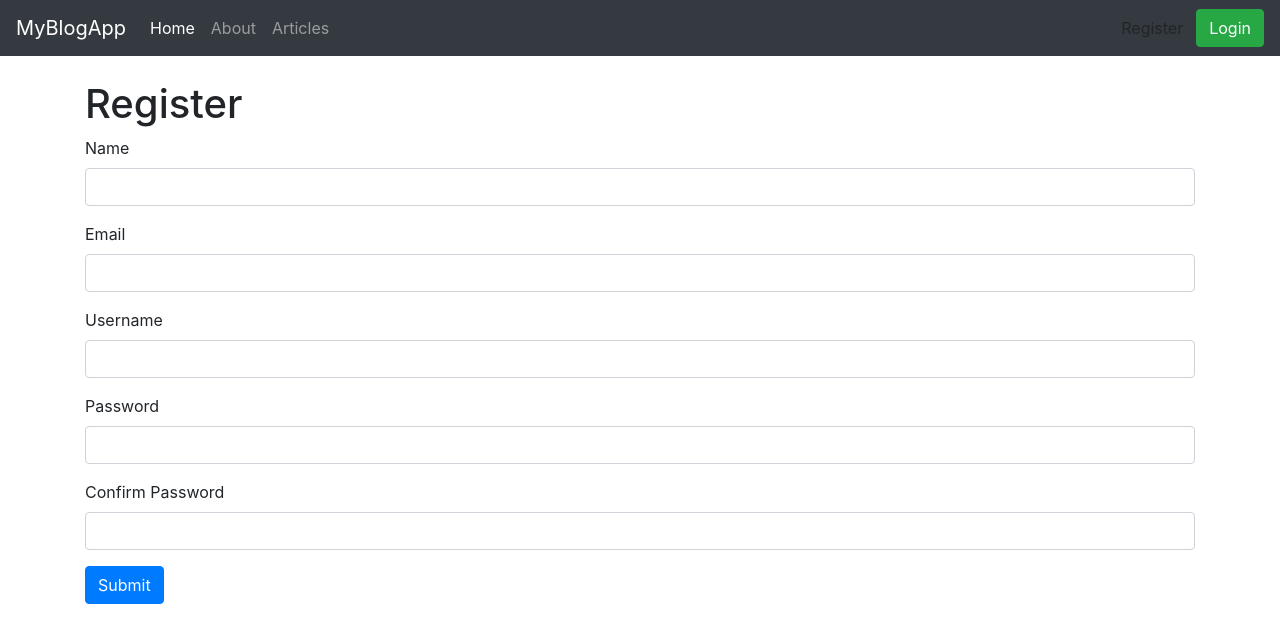
After one commit to BokhodirUrinboev/FlaskSimpleBlogApp, a Flask app: page /register in a window 1280 px wide. The commit adds this page. Shown: the top 643 px of the page. Run offline with Flask 2, Linux system fonts and the light colour scheme; some libraries are stand-ins or nearby versions.

Commit message:
now everything is working

```diff
--- a/app.py
+++ b/app.py
@@ -1,7 +1,21 @@
-from flask import Flask, render_template
+from flask import Flask, render_template, flash, redirect, url_for, session, request, logging
 from data import Articles
+from flask_mysqldb import MySQL
+from wtforms import Form, StringField, TextAreaField, PasswordField, validators
+from passlib.hash import sha256_crypt
+from functools import wraps
 app = Flask(__name__)
-Articles = Articles()
+# Articles = Articles()
+
+# Config MySQL
+app.config['SECRET_KEY'] = "ajsjdioasjodjff322665"
+app.config['MYSQL_HOST'] = 'localhost'
+app.config['MYSQL_USER'] = 'root'
+app.config['MYSQL_PASSWORD'] = ''
+app.config['MYSQL_DB'] = 'flaskblogapp'
+app.config['MYSQL_CURSORCLASS'] = 'DictCursor'
+# init MYSQL
+mysql = MySQL(app)
 
 
 @app.route('/')
@@ -13,16 +27,251 @@ def home():
 def about():
     return render_template('about.html')
 
-
 @app.route('/articles')
 def articles():
-    return render_template('articles.html', articles=Articles)
+    # Create cursor
+    cur = mysql.connection.cursor()
+
+    # Get articles
+    result = cur.execute("SELECT * FROM articles")
+
+    articles = cur.fetchall()
+
+    if result > 0:
+        return render_template('articles.html', articles=articles)
+    else:
+        msg = 'No Articles Found'
+        return render_template('articles.html', msg=msg)
+    # Close connection
+    cur.close()
 
 
-@app.route('/article/<string:id>')
+#Single Article
+@app.route('/article/<string:id>/')
 def article(id):
-    return render_template('article.html', id=id)
+    # Create cursor
+    cur = mysql.connection.cursor()
+
+    # Get article
+    result = cur.execute("SELECT * FROM articles WHERE id = %s", [id])
+
+    article = cur.fetchone()
+
+    return render_template('article.html', article=article)
+
+
+class RegisterForm(Form):
+    name = StringField('Name', [validators.Length(min=1, max= 50)])
+    username = StringField('Username', [validators.Length(min=4, max=25)])
+    email = StringField('Email', [validators.Length(min=6, max=50)])
+    password = PasswordField('Password', [
+        validators.DataRequired(),
+        validators.equal_to('confirm', message='Password does not match')
+    ])
+    confirm = PasswordField('Confirm Password')
+
+
+@app.route('/register', methods=['GET', 'POST'])
+def register():
+    form = RegisterForm(request.form)
+    if request.method == 'POST' and form.validate():
+        name = form.name.data
+        email = form.email.data
+        username = form.username.data
+        password = sha256_crypt.encrypt(str(form.password.data))
+
+        # Create cursor
+        cur = mysql.connection.cursor()
+
+        # Execute query
+        cur.execute("INSERT INTO users(name, email, username, passowrd) VALUES(%s, %s, %s, %s)",
+                    (name, email, username, password))
+
+        # Commit to DB
+        mysql.connection.commit()
+
+        # Close connection
+        cur.close()
+
+        flash('You are now registered and can log in', 'success')
+
+        return redirect(url_for('login'))
+    return render_template('register.html', form=form)
+
+
+# User login
+@app.route('/login', methods=['GET', 'POST'])
+def login():
+    if request.method == 'POST':
+        # Get Form Fields
+        username = request.form['username']
+        password_candidate = request.form['password']
+
+        # Create cursor
+        cur = mysql.connection.cursor()
+
+        # Get user by username
+        result = cur.execute("SELECT * FROM users WHERE username = %s", [username])
+
+        if result > 0:
+            # Get stored hash
+            data = cur.fetchone()
+            password = data['passowrd']
+
+            # Compare Passwords
+            if sha256_crypt.verify(password_candidate, password):
+                # Passed
+                session['logged_in'] = True
+                session['username'] = username
+
+                flash('You are now logged in', 'success')
+                return redirect(url_for('dashboard'))
+            else:
+                error = 'Invalid login'
+                return render_template('login.html', error=error)
+            # Close connection
+            cur.close()
+        else:
+            error = 'Username not found'
+            return render_template('login.html', error=error)
+
+    return render_template('login.html')
+
+# Check if user logged in
+def is_logged_in(f):
+    @wraps(f)
+    def wrap(*args, **kwargs):
+        if 'logged_in' in session:
+            return f(*args, **kwargs)
+        else:
+            flash('Unauthorized, Please login', 'danger')
+            return redirect(url_for('login'))
+    return wrap
+
+
+@app.route('/logout')
+@is_logged_in
+def logout():
+    session.clear()
+    flash('You are now logged out', 'success')
+    return redirect(url_for('login'))
+
+# Dashboard
+@app.route('/dashboard')
+@is_logged_in
+def dashboard():
+    # Create cursor
+    cur = mysql.connection.cursor()
+
+    # Get articles
+    #result = cur.execute("SELECT * FROM articles")
+    # Show articles only from the user logged in
+    result = cur.execute("SELECT * FROM articles WHERE author = %s", [session['username']])
+
+    articles = cur.fetchall()
+
+    if result > 0:
+        return render_template('dashboard.html', articles=articles)
+    else:
+        msg = 'No Articles Found'
+        return render_template('dashboard.html', msg=msg)
+    # Close connection
+    cur.close()
+
+
+class ArticleForm(Form):
+    title = StringField('Title', [validators.Length(min=1, max=200)])
+    body = TextAreaField('Body', [validators.Length(min=30)])
+
+# Add Article
+@app.route('/add_article', methods=['GET', 'POST'])
+@is_logged_in
+def add_article():
+    form = ArticleForm(request.form)
+    if request.method == 'POST' and form.validate():
+        title = form.title.data
+        body = form.body.data
+
+        # Create Cursor
+        cur = mysql.connection.cursor()
+
+        # Execute
+        cur.execute("INSERT INTO articles(title, body, author) VALUES(%s, %s, %s)",(title, body, session['username']))
+
+        # Commit to DB
+        mysql.connection.commit()
+
+        #Close connection
+        cur.close()
+
+        flash('Article Created', 'success')
+
+        return redirect(url_for('dashboard'))
+
+    return render_template('add_article.html', form=form)
+
+
+# Edit Article
+@app.route('/edit_article/<string:id>', methods=['GET', 'POST'])
+@is_logged_in
+def edit_article(id):
+    # Create cursor
+    cur = mysql.connection.cursor()
+
+    # Get article by id
+    result = cur.execute("SELECT * FROM articles WHERE id = %s", [id])
+
+    article = cur.fetchone()
+    cur.close()
+    # Get form
+    form = ArticleForm(request.form)
+
+    # Populate article form fields
+    form.title.data = article['title']
+    form.body.data = article['body']
+
+    if request.method == 'POST' and form.validate():
+        title = request.form['title']
+        body = request.form['body']
+
+        # Create Cursor
+        cur = mysql.connection.cursor()
+        app.logger.info(title)
+        # Execute
+        cur.execute ("UPDATE articles SET title=%s, body=%s WHERE id=%s",(title, body, id))
+        # Commit to DB
+        mysql.connection.commit()
+
+        #Close connection
+        cur.close()
+
+        flash('Article Updated', 'success')
+
+        return redirect(url_for('dashboard'))
+
+    return render_template('edit_article.html', form=form)
+
+# Delete Article
+@app.route('/delete_article/<string:id>', methods=['POST'])
+@is_logged_in
+def delete_article(id):
+    # Create cursor
+    cur = mysql.connection.cursor()
+
+    # Execute
+    cur.execute("DELETE FROM articles WHERE id = %s", [id])
+
+    # Commit to DB
+    mysql.connection.commit()
+
+    #Close connection
+    cur.close()
+
+    flash('Article Deleted', 'success')
+
+    return redirect(url_for('dashboard'))
 
 
 if __name__ == '__main__':
+
     app.run(debug=True)
--- /dev/null
+++ b/templates/includes/_formhelpers.html
@@ -0,0 +1,9 @@
+{% macro render_field(field) %}
+  {{ field.label }}
+  {{ field(**kwargs)|safe }}
+  {% if field.errors %}
+    {% for error in field.errors %}
+      <span class="help-inline">{{ error }}</span>
+    {% endfor %}
+  {% endif %}
+{% endmacro %}
--- a/templates/includes/_navbar.html
+++ b/templates/includes/_navbar.html
@@ -15,21 +15,21 @@
         <li class="nav-item">
         <a class="nav-link" href="/articles">Articles</a>
       </li>
-      <li class="nav-item">
-        <a class="nav-link disabled" href="#" tabindex="-1" aria-disabled="true">Disabled</a>
-      </li>
-      <li class="nav-item dropdown">
-        <a class="nav-link dropdown-toggle" href="#" id="dropdown01" data-toggle="dropdown" aria-haspopup="true" aria-expanded="false">Dropdown</a>
-        <div class="dropdown-menu" aria-labelledby="dropdown01">
-          <a class="dropdown-item" href="#">Action</a>
-          <a class="dropdown-item" href="#">Another action</a>
-          <a class="dropdown-item" href="#">Something else here</a>
-        </div>
-      </li>
+
+
     </ul>
-    <form class="form-inline my-2 my-lg-0">
-      <input class="form-control mr-sm-2" type="text" placeholder="Search" aria-label="Search">
-      <button class="btn btn-secondary my-2 my-sm-0" type="submit">Search</button>
-    </form>
+      <ul class="navbar-nav navbar-right">
+      {% if session.logged_in %}
+              <li><a class="btn btn-success" href="/dashboard">Dashboard</a></li>
+              <li><a class="btn btn-danger" href="/logout">Logout</a></li>
+            {% else %}
+              <li><a class="btn btn-default" href="/register">Register</a></li>
+              <li><a class="btn btn-success" href="/login">Login</a></li>
+            {% endif %}
+      </ul>
+{#    <form class="form-inline my-2 my-lg-0">#}
+{#      <input class="form-control mr-sm-2" type="text" placeholder="Search" aria-label="Search">#}
+{#      <button class="btn btn-secondary my-2 my-sm-0" type="submit">Search</button>#}
+{#    </form>#}
   </div>
 </nav>
--- /dev/null
+++ b/templates/register.html
@@ -0,0 +1,24 @@
+{% extends 'layout.html' %}
+
+{% block body %}
+  <h1>Register</h1>
+  {% from "includes/_formhelpers.html" import render_field %}
+  <form method="POST" action="">
+    <div class="form-group">
+      {{render_field(form.name, class_="form-control")}}
+    </div>
+    <div class="form-group">
+      {{render_field(form.email, class_="form-control")}}
+    </div>
+    <div class="form-group">
+      {{render_field(form.username, class_="form-control")}}
+    </div>
+    <div class="form-group">
+      {{render_field(form.password, class_="form-control")}}
+    </div>
+    <div class="form-group">
+      {{render_field(form.confirm, class_="form-control")}}
+    </div>
+    <p><input type="submit" class="btn btn-primary" value="Submit"></p>
+  </form>
+{% endblock %}
```
Also changed, not shown: templates/add_article.html (added, +15 -0 lines), templates/article.html (+7 -1 lines), templates/dashboard.html (added, +32 -0 lines), templates/edit_article.html (added, +15 -0 lines), templates/includes/_messages.html (added, +15 -0 lines), templates/login.html (added, +16 -0 lines).
